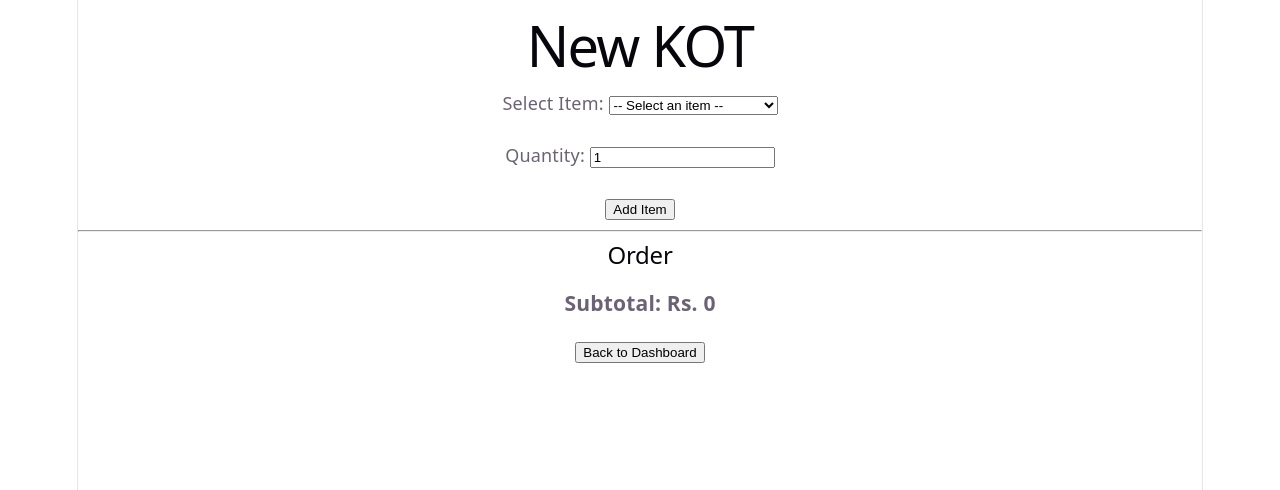
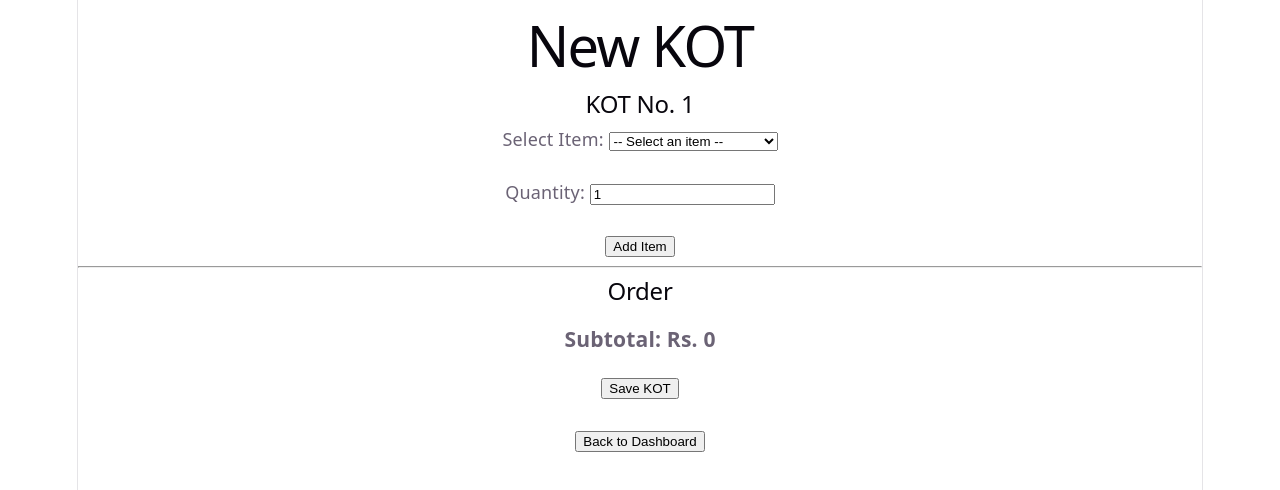
Before and after one commit to NotPRATIUSH/RestaurantApp, a React (Vite) app: page / in a window 1280 px wide. Both pictures are taken after a click on the button "New KOT". Shown: the top 490 px of the page. Built offline with nearby package versions, Linux system fonts and the light colour scheme.

Commit message:
Add automatic KOT numbering

```diff
--- a/src/components/KOT.jsx
+++ b/src/components/KOT.jsx
@@ -2,6 +2,8 @@ import { useState } from 'react'
 import menuItems from '../data/menu'
 
 function KOT({ goBack }) {
+  const [kotNumber, setKotNumber] = useState(1)
+
   const [selectedItem, setSelectedItem] = useState('')
   const [quantity, setQuantity] = useState(1)
   const [orderItems, setOrderItems] = useState([])
@@ -41,9 +43,23 @@ function KOT({ goBack }) {
     0
   )
 
+  const saveKOT = () => {
+    if (orderItems.length === 0) {
+      alert('Please add at least one item')
+      return
+    }
+
+    alert(`KOT No. ${kotNumber} saved!`)
+
+    setKotNumber(kotNumber + 1)
+    setOrderItems([])
+  }
+
   return (
     <div>
       <h1>New KOT</h1>
+
+      <h2>KOT No. {kotNumber}</h2>
 
       <label>Select Item: </label>
 
@@ -95,6 +111,11 @@ function KOT({ goBack }) {
 
       <h3>Subtotal: Rs. {subtotal}</h3>
 
+      <button onClick={saveKOT}>Save KOT</button>
+
+      <br />
+      <br />
+
       <button onClick={goBack}>Back to Dashboard</button>
     </div>
   )
```
